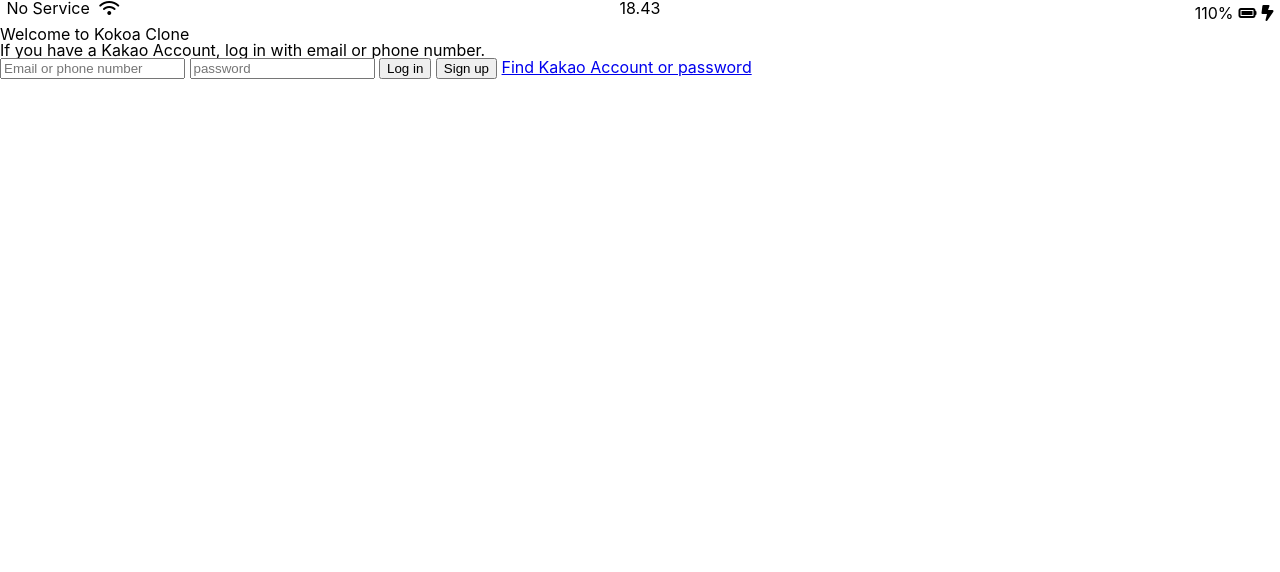
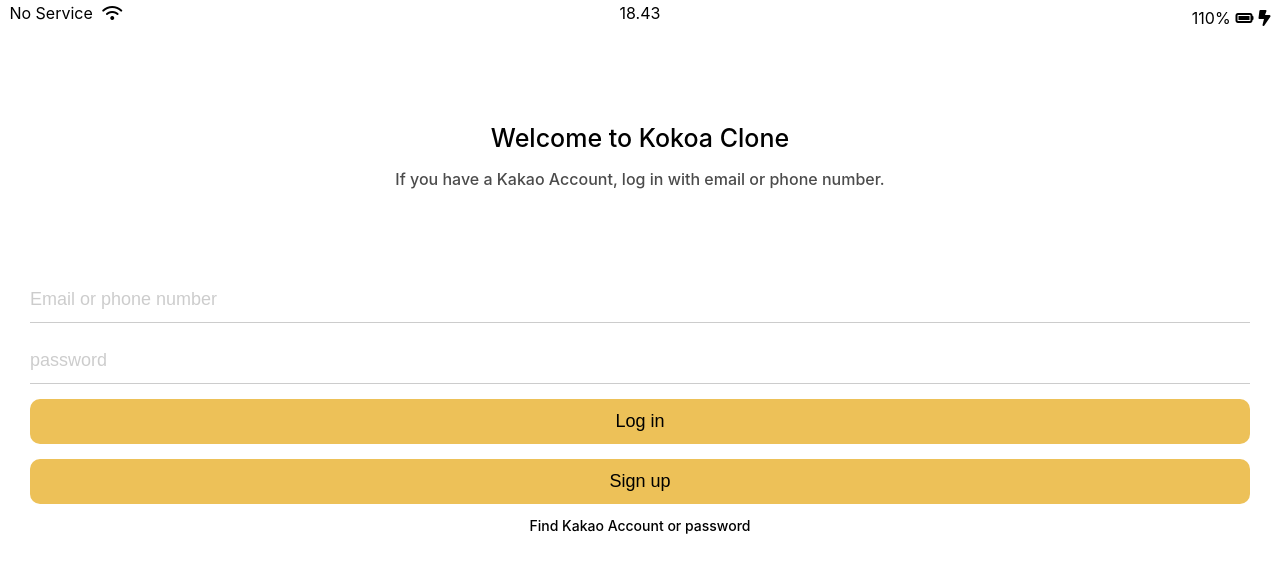
Before and after one commit to sinsunran/kokoa-clone-2022, a plain HTML site: page index.html in a window 1280 px wide. Drawn offline with Linux system fonts and the light colour scheme.

Commit message:
completed loging page

```diff
--- a/css/reset.css
+++ b/css/reset.css
@@ -46,3 +46,7 @@ table {
 	border-collapse: collapse;
 	border-spacing: 0;
 }
+
+input:focus {
+    outline: none;
+}
--- /dev/null
+++ b/css/status-bar.css
@@ -0,0 +1,18 @@
+.status-bar {
+    display: flex;
+    justify-content: center;
+    padding:  5px 3px;
+}
+
+.status-bar__column{width: 33%;}
+
+.status-bar__column:first-child span {margin-right: 5px;}
+
+.status-bar__column:nth-child(2){display: flex;
+justify-content: center;}
+
+.status-bar__column:last-child {display: flex;
+justify-content: flex-end;
+align-items: center;}
+
+.status-bar__column .fa-battery-full {margin: 5px;}
--- a/css/styles.css
+++ b/css/styles.css
@@ -1,20 +1,66 @@
 
 @import "reset.css";
+@import "status-bar.css";
+@import "variables.css";
 
 body {font-family: -apple-system, BlinkMacSystemFont, 'Segoe UI', Roboto, Oxygen, Ubuntu, Cantarell, 'Open Sans', 'Helvetica Neue', sans-serif;}
 
+.welcome-header {
+    margin: 90px 0;
+    text-align: center;
+    display: flex;
+    flex-direction: column;
+    align-items: center;
+    font-weight: 550;
+}
 
-.status-bar{display: flex; justify-content: center;}
+.welcome-header__title {
+    margin-bottom: 20px;
+    font-size: 25px;
+}
 
-.status-bar__column{width: 33%;}
+.welcome-header__text {
+    width: 55%;
+    opacity: 0.7;
+}
 
-.status-bar__column:first-child span {margin-right: 5px;}
+#login-form {
+    display: flex;
+    flex-direction: column;
+    margin: 0 30px;
+}
 
-.status-bar__column:nth-child(2){display: flex;
-justify-content: center;}
+#login-form input {
+    padding: 12px 0;
+    border: none;
+    font-size: 18px;
+    margin-bottom: 15px;
+}
 
-.status-bar__column:last-child {display: flex;
-justify-content: flex-end;
-align-items: center;}
+#login-form input:not([type="submit"]) {
+    transition: border-color 0.3s ease-in-out;
+    border-bottom: 1px solid rgba(0, 0, 0, 0.2);
+}
 
-.status-bar__column .fa-battery-full {margin: 5px;}
+
+#login-form input::placeholder {
+    color: rgba(0, 0, 0, 0.2);
+}
+
+#login-form input:focus {
+    border-color: var(--yellow);
+}
+
+#login-form input[type="submit"] {
+    background-color: var(--yellow);
+    cursor: pointer;
+    border-radius: 10px;
+}
+
+#login-form a {
+    text-align: center;
+    text-decoration: none;
+    color:inherit;
+    font-size: 14px;
+    font-weight: 500;
+}
--- /dev/null
+++ b/css/variables.css
@@ -0,0 +1,3 @@
+:root {
+    --yellow: #EDC158;
+}
--- a/index.html
+++ b/index.html
@@ -25,9 +25,9 @@
       </div>
     </div>
 
-    <header class="Welcome-header">
+    <header class="welcome-header">
       <h1 class="welcome-header__title">Welcome to Kokoa Clone</h1>
-      <p class="welcome-header__title">
+      <p class="welcome-header__text">
         If you have a Kakao Account, log in with email or phone number.
       </p>
     </header>
```
